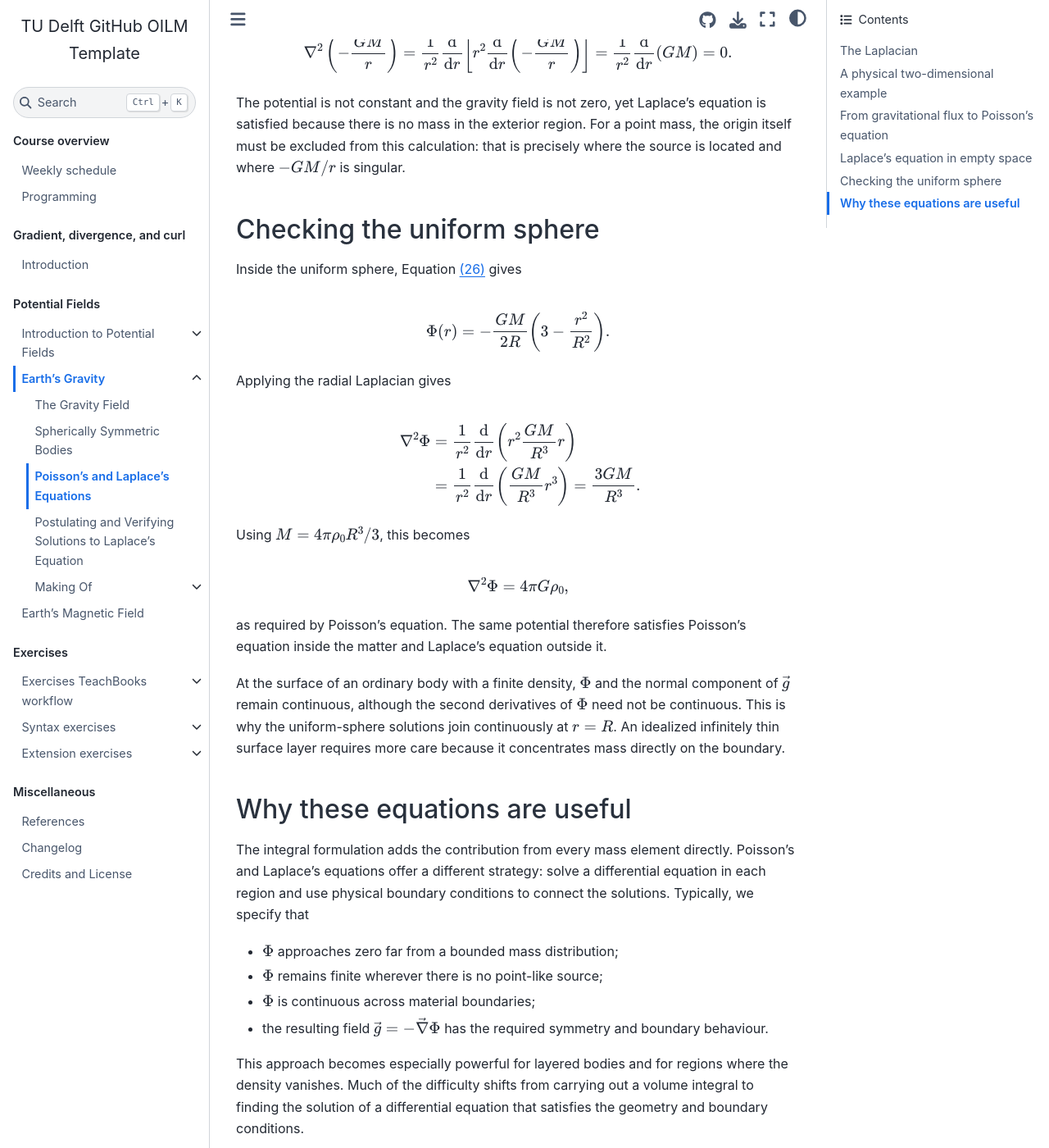
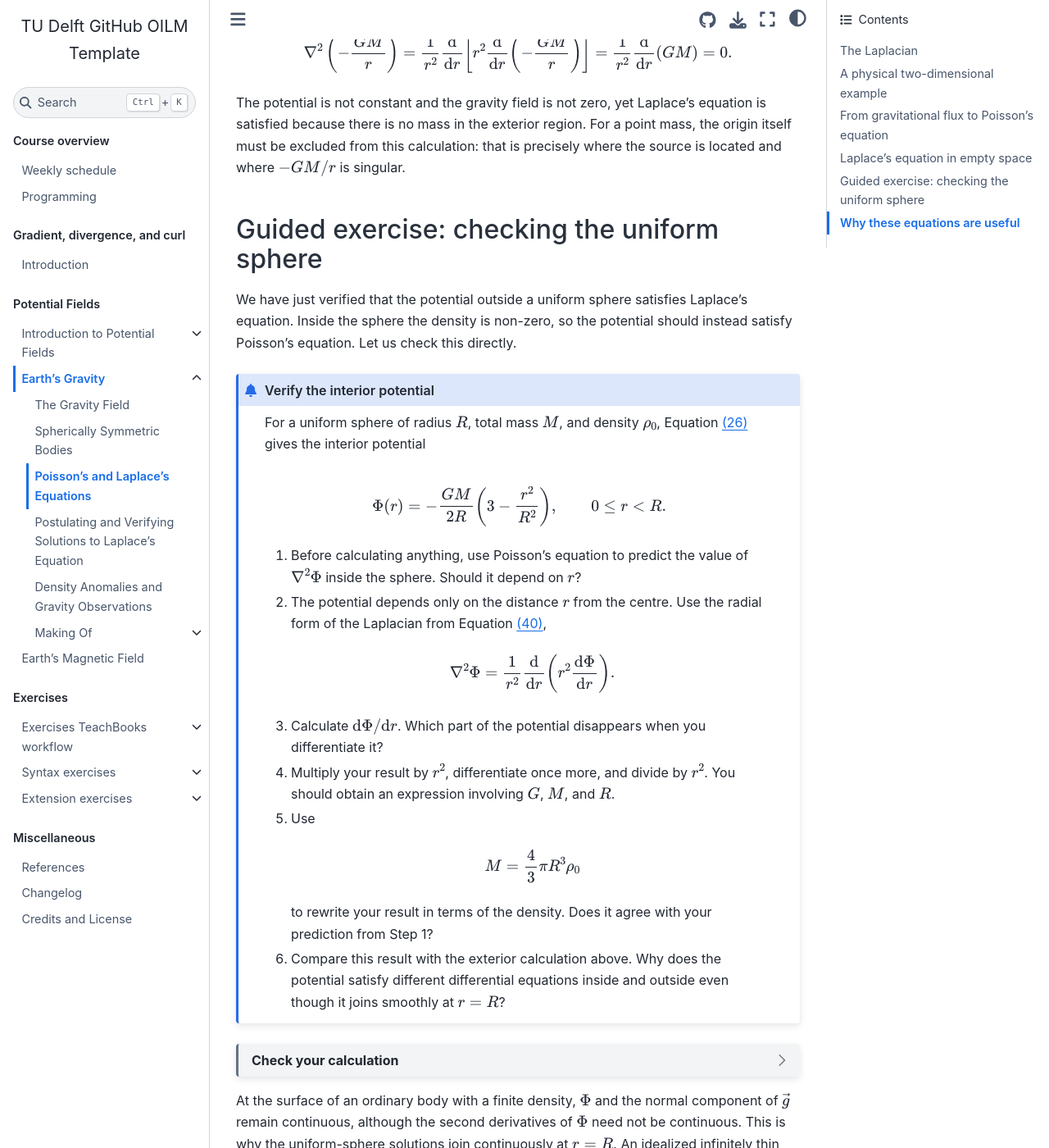
Before and after one commit to BScECT/FieldWaves, a Jupyter Book: the page built from book/2_potential_fields/gravity_field/poisson_laplace_equations.md, in a window 1280 px wide and 1400 px high, scrolled down 8975 px. Shown: the whole window at 82% size. Built offline with Jupyter Book 1.0.4 settings and Sphinx 7.4.7 and the Sphinx Book theme 1.1.4, drawn with Linux system fonts in a browser that asks for light colours; pages that are not in the unit, such as notebooks, are missing from menus; comment, search, counter and statistics services are not loaded.

Commit message:
added a draft of a density anomaly section, needs work

````diff
--- a/book/2_potential_fields/gravity_field/poisson_laplace_equations.md
+++ b/book/2_potential_fields/gravity_field/poisson_laplace_equations.md
@@ -320,16 +320,56 @@ $$
 
 The potential is not constant and the gravity field is not zero, yet Laplace's equation is satisfied because there is no mass in the exterior region. For a point mass, the origin itself must be excluded from this calculation: that is precisely where the source is located and where $-GM/r$ is singular.
 
-## Checking the uniform sphere
+## Guided exercise: checking the uniform sphere
 
-Inside the uniform sphere, Equation {eq}`eq:uniform-sphere-potential` gives
+We have just verified that the potential outside a uniform sphere satisfies Laplace's equation. Inside the sphere the density is non-zero, so the potential should instead satisfy Poisson's equation. Let us check this directly.
+
+```{admonition} Verify the interior potential
+:class: exercise
+
+For a uniform sphere of radius $R$, total mass $M$, and density $\rho_0$, Equation {eq}`eq:uniform-sphere-potential` gives the interior potential
 
 $$
 \Phi(r)
-=-\frac{GM}{2R}\left(3-\frac{r^2}{R^2}\right).
+=-\frac{GM}{2R}\left(3-\frac{r^2}{R^2}\right),
+\qquad 0\leq r<R.
 $$
 
-Applying the radial Laplacian gives
+1. Before calculating anything, use Poisson's equation to predict the value of $\nabla^2\Phi$ inside the sphere. Should it depend on $r$?
+
+2. The potential depends only on the distance $r$ from the centre. Use the radial form of the Laplacian from Equation {eq}`eq:radial-scalar-laplacian`,
+
+   $$
+   \nabla^2\Phi
+   =\frac{1}{r^2}\frac{\mathrm{d}}{\mathrm{d}r}
+   \left(r^2\frac{\mathrm{d}\Phi}{\mathrm{d}r}\right).
+   $$
+
+3. Calculate $\mathrm{d}\Phi/\mathrm{d}r$. Which part of the potential disappears when you differentiate it?
+
+4. Multiply your result by $r^2$, differentiate once more, and divide by $r^2$. You should obtain an expression involving $G$, $M$, and $R$.
+
+5. Use
+
+   $$
+   M=\frac{4}{3}\pi R^3\rho_0
+   $$
+
+   to rewrite your result in terms of the density. Does it agree with your prediction from Step 1?
+
+6. Compare this result with the exterior calculation above. Why does the potential satisfy different differential equations inside and outside even though it joins smoothly at $r=R$?
+```
+
+```{dropdown} Check your calculation
+
+Differentiating the interior potential gives
+
+$$
+\frac{\mathrm{d}\Phi}{\mathrm{d}r}
+=\frac{GM}{R^3}r.
+$$
+
+The radial Laplacian is therefore
 
 $$
 \begin{aligned}
@@ -342,13 +382,14 @@ $$
 \end{aligned}
 $$
 
-Using $M=4\pi\rho_0R^3/3$, this becomes
+Using $M=4\pi\rho_0R^3/3$ gives
 
 $$
-\nabla^2\Phi=4\pi G\rho_0,
+\boxed{\nabla^2\Phi=4\pi G\rho_0},
 $$
 
-as required by Poisson's equation. The same potential therefore satisfies Poisson's equation inside the matter and Laplace's equation outside it.
+exactly as required by Poisson's equation. Inside the matter, $\rho=\rho_0$; outside it, $\rho=0$ and the potential instead satisfies Laplace's equation.
+```
 
 At the surface of an ordinary body with a finite density, $\Phi$ and the normal component of $\vec{g}$ remain continuous, although the second derivatives of $\Phi$ need not be continuous. This is why the uniform-sphere solutions join continuously at $r=R$. An idealized infinitely thin surface layer requires more care because it concentrates mass directly on the boundary.
 
--- a/book/_toc.yml
+++ b/book/_toc.yml
@@ -31,6 +31,7 @@ parts:
       - file: 2_potential_fields/gravity_field/spherically_symmetric_bodies.md
       - file: 2_potential_fields/gravity_field/poisson_laplace_equations.md
       - file: 2_potential_fields/gravity_field/postulating_laplace_solutions.md
+      - file: 2_potential_fields/gravity_field/density_anomalies.md
       - file: 2_potential_fields/gravity_field/making_of.md
         sections:
         - file: 2_potential_fields/introduction/earth_gravity_work.ipynb
````
Also changed, not shown: book/2_potential_fields/gravity_field/density_anomalies.md (added, +265 -0 lines), book/2_potential_fields/gravity_field/postulating_laplace_solutions.md (+1 -1 lines).
